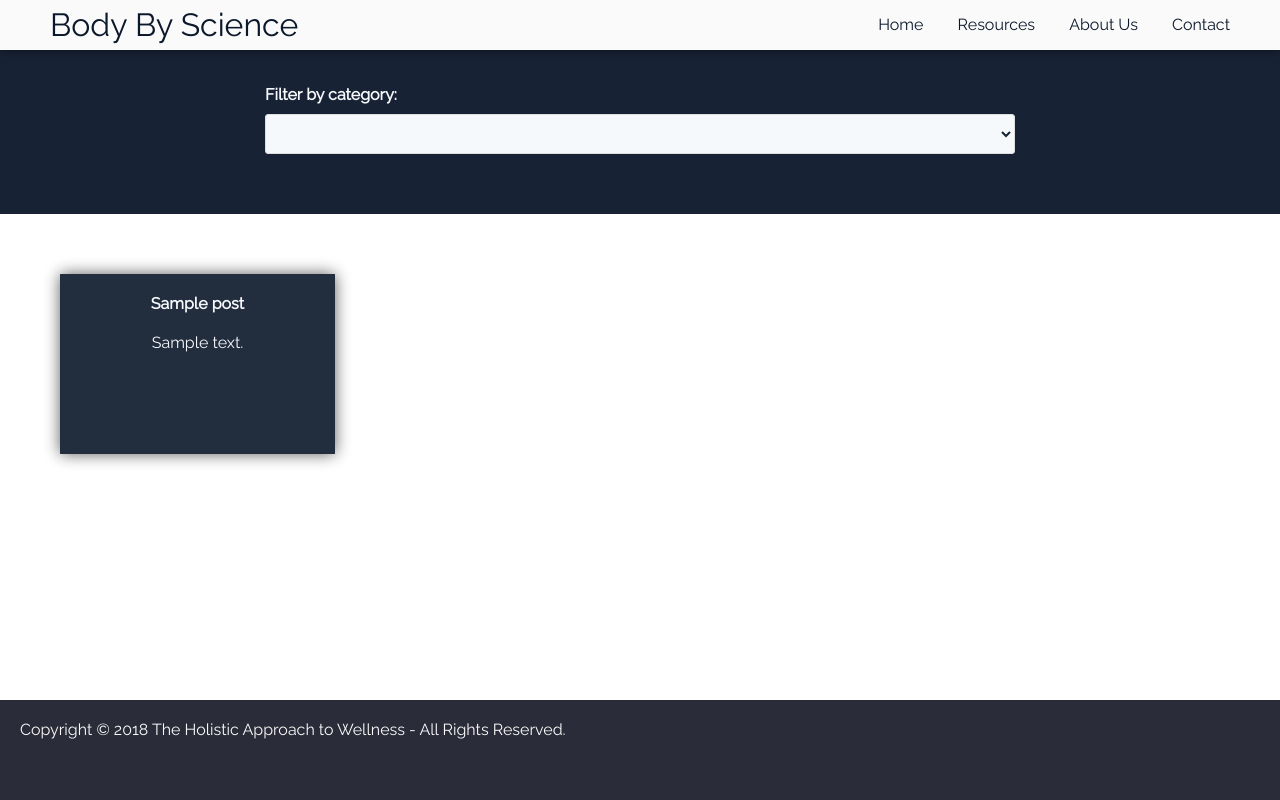
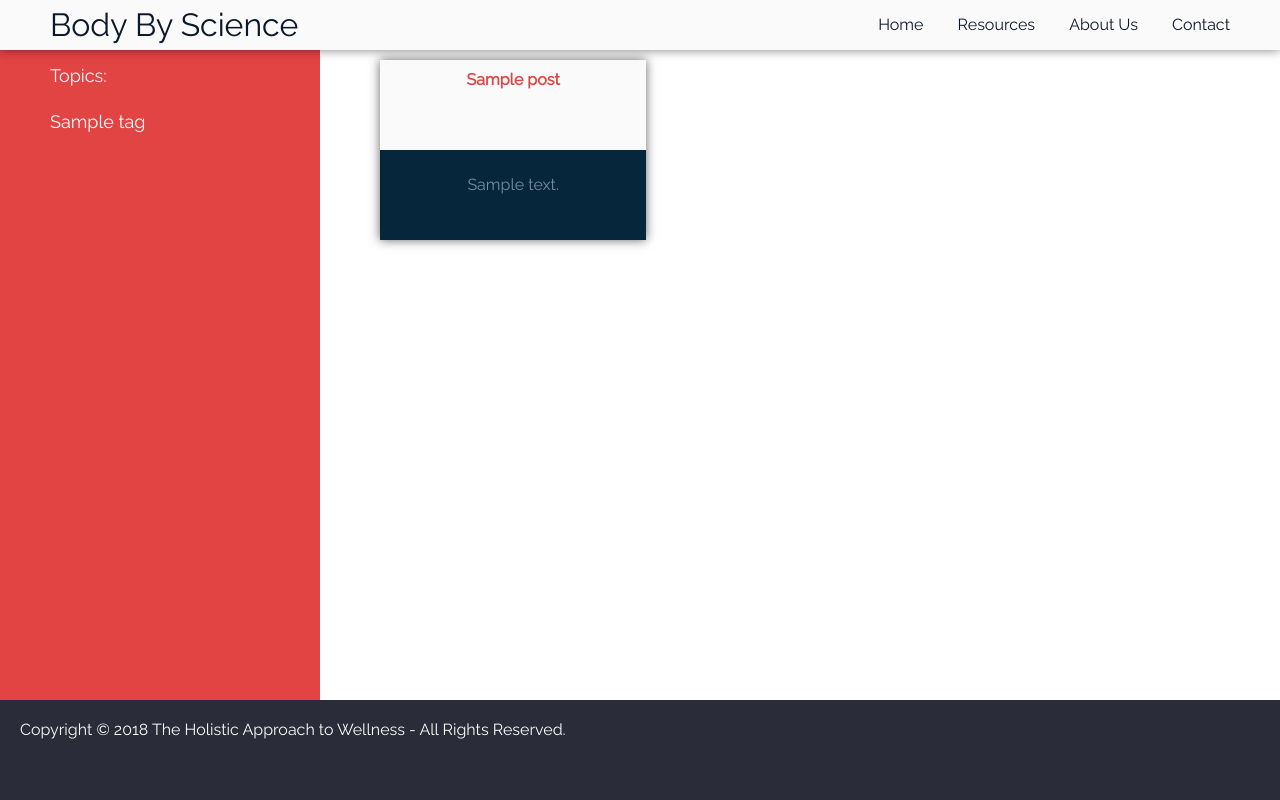
Before and after one commit to bdowe/body_by_science, a Python web app: template src/templates/resources.html in a window 1280 px wide. Run offline with Jinja, Linux system fonts and the light colour scheme; the template is opened without the code that fills it: most values are stand-ins (such as "Sample title", 1, 10 or a date in 2020); style sheets or scripts are compiled from the project's sources; some libraries are stand-ins or nearby versions.

Commit message:
Initial redesign for resources page

```diff
--- a/src/static/css/about.less
+++ b/src/static/css/about.less
@@ -161,7 +161,7 @@
                 }
             }
         }
-        &.resources {
+        &.cta-resources {
             background-color: #F6F9FC;
             .text {
                 color: #1B264F;
--- a/src/static/css/compiled/about.css
+++ b/src/static/css/compiled/about.css
@@ -157,17 +157,17 @@
 .about .cta.contact .btn-cta a {
   color: #1B264F;
 }
-.about .cta.resources {
+.about .cta.cta-resources {
   background-color: #F6F9FC;
 }
-.about .cta.resources .text {
+.about .cta.cta-resources .text {
   color: #1B264F;
 }
-.about .cta.resources .link-cta {
+.about .cta.cta-resources .link-cta {
   color: #BC4123;
   padding-bottom: 2px;
   display: inline;
 }
-.about .cta.resources .link-cta:hover {
+.about .cta.cta-resources .link-cta:hover {
   border-bottom: 1px solid #BC4123;
 }
--- a/src/static/css/compiled/resources.css
+++ b/src/static/css/compiled/resources.css
@@ -1,27 +1,49 @@
 .resources {
   background-color: #FFF;
   min-height: 700px;
+  display: flex;
 }
 .resources .page-form {
+  flex-basis: auto;
+  position: relative;
+  width: 25%;
   padding-top: 50px;
+  background-color: #E24343;
 }
 .resources .page-form .container {
   padding: 15px 50px 40px;
-  background-color: #0B172A;
-  opacity: 0.95;
+  position: fixed;
 }
-.resources .page-form .container form .form-group.tag-search {
-  border: none;
+.resources .page-form .container .filter-header {
+  color: #F6F9FC;
+  margin-bottom: 25px;
 }
-.resources .page-form .container form .form-group.tag-search label {
-  color: #F6F9FC;
+.resources .page-form .container .filter-header.filter {
+  font-size: 18px;
+}
+.resources .page-form .container .filter-header.filter:hover {
+  cursor: pointer;
+}
+.resources .page-form .container .filters {
+  text-align: left;
+}
+.resources .page-form .container .filters .filter {
+  font-size: 18px;
   margin-bottom: 10px;
+  color: #FFF;
 }
-.resources .page-form .container form .form-group.tag-search select {
-  background-color: #F6F9FC;
-  color: #0B172A;
+.resources .page-form .container .filters .filter span {
+  padding: 5px 5px 5px 0;
+}
+.resources .page-form .container .filters .filter:hover {
+  cursor: pointer;
+}
+.resources .page-form .container .filters .filter.selected span {
+  border-bottom: 1px solid #F6F9FC;
 }
 .resources .posts {
+  flex-basis: auto;
+  width: 75%;
   position: relative;
 }
 .resources .posts .container {
@@ -30,7 +52,7 @@
 }
 .resources .posts .container .post {
   flex-basis: auto;
-  width: 25%;
+  width: 33.3%;
   height: 200px;
   padding: 10px;
 }
@@ -38,20 +60,32 @@
   text-decoration: none;
 }
 .resources .posts .container .post a .content {
-  -webkit-box-shadow: 0 0 15px rgba(0, 0, 0, 0.7);
-  -moz-box-shadow: 0 0 15px rgba(0, 0, 0, 0.7);
-  box-shadow: 0 0 15px rgba(0, 0, 0, 0.7);
+  -webkit-box-shadow: 0 0 15px rgba(0, 0, 0, 0.6);
+  -moz-box-shadow: 0 0 15px rgba(0, 0, 0, 0.6);
+  box-shadow: 0 0 10px rgba(0, 0, 0, 0.6);
   height: 100%;
   width: 100%;
-  padding: 20px 5px;
-  background-color: #0B172A;
+}
+.resources .posts .container .post a .content .top {
+  background-color: #FAFAFA;
+  padding: 10px 5px;
+  color: #0B172A;
+  height: 50%;
+}
+.resources .posts .container .post a .content .bottom {
+  background-color: #06263C;
+  padding: 5px;
   color: #F6F9FC;
-  opacity: 0.9;
+  height: 50%;
 }
 .resources .posts .container .post a .content .title {
   text-align: center;
+  color: #E24343;
+  font-size: 16px;
 }
 .resources .posts .container .post a .content .description {
   text-align: center;
   margin-top: 20px;
+  color: #748E9E;
+  font-size: 16px;
 }
--- a/src/static/css/resources.less
+++ b/src/static/css/resources.less
@@ -1,57 +1,87 @@
 .resources {
     background-color: #FFF;
     min-height: 700px;
+    display: flex;
     .page-form {
+        flex-basis: auto;
+        position: relative;
+        width: 25%;
         padding-top: 50px;
+        background-color: #E24343;
         .container {
             padding: 15px 50px 40px;
-            background-color: #0B172A;
-            opacity: 0.95;
-            form {
-                .form-group {
-                    &.tag-search {
-                        border: none;
-                        label {
-                            color: #F6F9FC;
-                            margin-bottom: 10px;
-                        }
-                        select {
-                            background-color: #F6F9FC;
-                            color: #0B172A;
-                        }
+            position: fixed;
+            .filter-header {
+                color: #F6F9FC;
+                margin-bottom: 25px;
+                &.filter {
+                    font-size: 18px;
+                    &:hover {
+                        cursor: pointer;
+                    }
+                }
+            }
+            .filters {
+                text-align: left;
+                .filter {
+                    font-size: 18px;
+                    margin-bottom: 10px;
+                    color: #FFF;
+                    span {
+                        padding: 5px 5px 5px 0;
+                    }
+                    &:hover {
+                        cursor: pointer;
+                    }
+                    &.selected span {
+                        border-bottom: 1px solid #F6F9FC;
                     }
                 }
             }
         }
     }
     .posts {
+        flex-basis: auto;
+        width: 75%;
         position: relative;
         .container {
             display: flex;
             flex-wrap: wrap;
             .post {
                 flex-basis: auto;
-                width: 25%;
+                width: 33.3%;
                 height: 200px;
                 padding: 10px;
                 a {
                     text-decoration: none;
                     .content {
-                        -webkit-box-shadow:0 0 15px rgba(0, 0, 0, 0.7);
-                        -moz-box-shadow:0 0 15px rgba(0, 0, 0, 0.7);
-                        box-shadow:0 0 15px rgba(0, 0, 0, 0.7);
+                        -webkit-box-shadow:0 0 15px rgba(0, 0, 0, 0.6);
+                        -moz-box-shadow:0 0 15px rgba(0, 0, 0, 0.6);
+                        box-shadow:0 0 10px rgba(0, 0, 0, 0.6);
                         height: 100%;
                         width: 100%;
-                        padding: 20px 5px;
-                        background-color: #0B172A;
-                        color: #F6F9FC;
-                        opacity: 0.9;
+                        .top {
+                            background-color: #FAFAFA;
+                            padding: 10px 5px;
+                            color: #0B172A;
+                            height: 50%;
+                        }
+                        .bottom {
+                            background-color: #06263C;
+                            padding: 5px;
+                            color: #F6F9FC;
+                            height: 50%;
+                        }
                         .title {
                             text-align: center;
+                            color: #E24343;
+                            font-size: 16px;
                         }
                         .description {
                             text-align: center;
                             margin-top: 20px;
+                            color: #748E9E;
+                            font-size: 16px;
                         }
                     }
                 }
--- a/src/templates/about.html
+++ b/src/templates/about.html
@@ -10,8 +10,8 @@
             <div class="text text-right">"Simplicity. Our world tends to be over-scienced. Taking a step back and looking at the overall picture may be the answer to small questions."</div>
         </div>
     </div>
-    <div class="cta resources">
-        <div class="text">Want to dive in? Check out our amazing <a class="link-cta" href="#">resources</a></div>
+    <div class="cta cta-resources">
+        <div class="text">Want to dive in? Check out our amazing <a class="link-cta" href="{{ url_for('posts.all') }}">resources</a></div>
     </div>
     <div class="josh bio">
         <div class="image">
--- a/src/templates/resources.html
+++ b/src/templates/resources.html
@@ -6,22 +6,12 @@
     <h4 class="error hidden"></h4>
     <div class="page-form">
         <div class="container">
-            <form id="search-posts">
-                <!--<div class="form-group">-->
-                    <!--<label for="input-tag">Search</label>-->
-                    <!--<input type="text" id="input-tag" class="form-control" name="input-tag">-->
-                <!--</div>-->
-                <div class="form-group tag-search">
-                    <label for="select-tag">Filter by category</label>
-                    <select id="select-tag" class="form-control" name="select-tag">
-                        <option value="0"></option>
-                        {% for tag in tags %}
-                            <option value="{{ tag }}">{{ tag }}</option>
-                        {% endfor %}
-                    </select>
-                </div>
-                <!--<button type="submit" class="btn btn-success">Search</button>-->
-            </form>
+            <div class="filter filter-header" data-value="all">Topics:</div>
+            <div class="filters">
+                {% for tag in tags %}
+                    <div class="filter" data-value="{{ tag }}"><span>{{ tag }}</span></div>
+                {% endfor %}
+            </div>
         </div>
     </div>
     <div class="posts">
@@ -31,8 +21,12 @@
                 <div class="post">
                     <a href="{{ url_for('posts.view', id=post['_id']) }}">
                         <div class="content">
-                            <div class="title"><h4>{{ post['title'] }}</h4></div>
-                            <div class="description">{{ post['description'] }}</div>
+                            <div class="top">
+                                <div class="title"><h4>{{ post['title'] }}</h4></div>
+                            </div>
+                            <div class="bottom">
+                                <div class="description">{{ post['description'] }}</div>
+                            </div>
                         </div>
                     </a>
                 </div>
@@ -48,17 +42,23 @@
         $('.posts .container').empty();
         var postDiv;
         var content;
+        var top;
         var title;
+        var bottom;
         var description;
         var contentContainer;
         posts.forEach((post) => {
             postDiv = $('<div>').addClass('post');
             contentContainer = $('<a>').attr('href', '/resources/'+post['_id'])
             content = $('<div>').addClass('content');
+            top = $('<div>').addClass('top');
             title = $('<div>').addClass('title').html('<h4>'+post['title']+'</h4>');
+            bottom = $('<div>').addClass('bottom');
             description = $('<div>').addClass('description').html(post['description']);
-            title.appendTo(content);
-            description.appendTo(content);
+            top.appendTo(content);
+            title.appendTo(top);
+            bottom.appendTo(content);
+            description.appendTo(bottom);
             content.appendTo(contentContainer);
             contentContainer.appendTo(postDiv);
             postDiv.appendTo($('.posts .container'));
@@ -102,15 +102,16 @@
 
         });
 
-        $('select').on('change', function(e) {
+        $('.filter').on('click', function(e) {
             e.preventDefault();
             $('.error').addClass('hidden');
             $('.error').text('');
-            if ($(this).val()) {
-                $('input').val('');
+            var el = $(this);
+            if (el.data('value')) {
+                $('.filter').removeClass('selected');
                 $.ajax({
                     url: '{{ url_for('posts.search') }}',
-                    data: "select-tag="+$('select').val(),
+                    data: "select-tag="+el.data('value'),
                     type: 'POST',
                     beforeSend: function() {
                         $('.overlay').removeClass('hidden');
@@ -118,7 +119,9 @@
                     success: function(response) {
                         if (response.status === 'OK') {
                             console.log(response);
+                            console.log($(this));
                             renderPosts(response.posts);
+                            el.addClass('selected');
                         } else {
                             $('.error').removeClass('hidden');
                             $('.error').text('Could not create post');
@@ -132,7 +135,7 @@
                         $('.overlay').addClass('hidden');
                     }
                 });
-            } else if ($('input').val() === "") {
+            } else if ($(this).data('value') === "") {
                 $('.error').removeClass('hidden');
                 $('.error').text('Error: no tag selected');
             }
```
Also changed, not shown: src/models/posts/views.py (+2 -5 lines).
